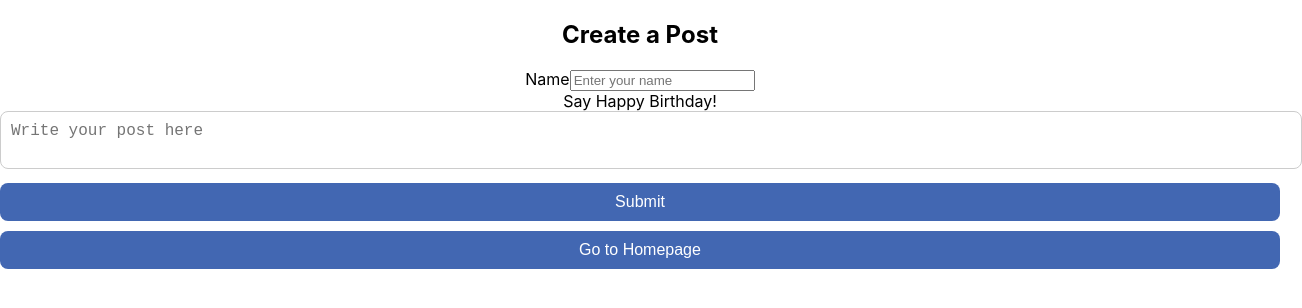
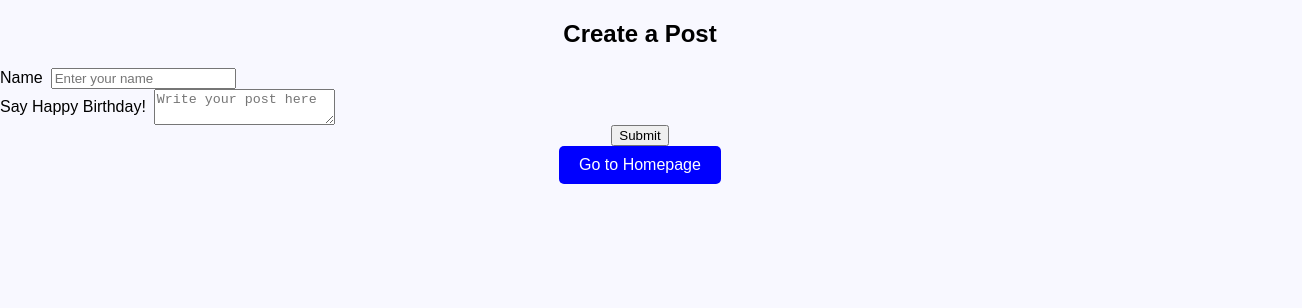
Before and after one commit to blovelace84/new-birthday-repo, a React (Create React App) app in the folder birthday/: page /posts in a window 1280 px wide. Shown: the top 308 px of the page, 1302 px wide, since content can reach past the window. Built offline with nearby package versions, Linux system fonts and the light colour scheme.

Commit message:
updating commits

```diff
--- a/birthday/src/Homepage.js
+++ b/birthday/src/Homepage.js
@@ -28,8 +28,9 @@ const Homepage = () => {
 
   return (
     <div className="homepage-container">
-      <h1>Welcome to the Homepage</h1>
-      <p>Here are the posts:</p>
+      <h1>Happy Birthday, Naomi</h1>
+      <p>May you enjoy your special with love and happiness.</p>
+      <p>Posts:</p>
 
       <div className="posts-list">
         {posts.map(post => (
--- a/birthday/src/styles.css
+++ b/birthday/src/styles.css
@@ -1,98 +1,67 @@
+body{
+  background-color: ghostwhite;
+  font-family: Arial, Helvetica, sans-serif;
+}
+
+.posts-list {
+  display: flex;
+  flex-direction: column;
+  gap: 16px;
+  margin: 20px;
+  padding: 10px;
+  background-color: deepskyblue;
+  border-radius: 8px;
+}
+
+.post{
+  padding: 12px;
+  border: 1px solid black;
+  border-radius: 4px;
+  background-color: whitesmoke;
+}
+
+.post-title{
+  font-size: 18px;
+  color: whitesmoke;
+}
+
+.navigate-button{
+  padding: 10px 20px;
+  font-size: 16px;
+  color: white;
+  background-color: blue;
+  border: none;
+  border-radius: 5px;
+  cursor: pointer;
+  transition: background-color 0.3s ease;
+}
+
+.navigate-button:hover{
+  background-color: green;
+}
+
+.post-form-container{
+  background-color: ghostwhite;
+}
+
+.input-group {
+  display: flex;
+  align-items: center;
+  gap: 8px;
+}
 
 
+.input-button {
+  padding: 10px 16px;
+  font-size: 16px;
+  color: white;
+  background-color: #007bff;
+  border: none;
+  border-radius: 4px;
+  cursor: pointer;
+  transition: background-color 0.3s ease;
+}
 
-  /**/* General Styles */
-  body {
-    font-family: Arial, sans-serif;
-    margin: 0;
-    background-color: #f0f2f5;
-  }
-
-  .container {
-    max-width: 600px;
-    margin: auto;
-    background: white;
-    border: 1px solid #ccc;
-    border-radius: 8px;
-    overflow: hidden;
-    box-shadow: 0 4px 6px rgba(0, 0, 0, 0.1);
-  }
-
-  /* Navbar */
-  .navbar {
-    display: flex;
-    justify-content: space-between;
-    align-items: center;
-    padding: 10px 20px;
-    background-color: #4267b2;
-    color: white;
-  }
-
-  .logo {
-    font-size: 1.5rem;
-    font-weight: bold;
-  }
-
-  .search-bar {
-    padding: 5px;
-    border: none;
-    border-radius: 16px;
-    width: 60%;
-  }
-
-  .profile-menu {
-    cursor: pointer;
-  }
-
-  /* Main Content */
-  .main-content {
-    padding: 20px;
-  }
-
-  .post-input {
-    margin-bottom: 20px;
-  }
-
-  textarea {
-    width: 100%;
-    padding: 10px;
-    border: 1px solid #ccc;
-    border-radius: 8px;
-    resize: none;
-    font-size: 1rem;
-  }
-
-  button {
-    display: block;
-    width: 100%;
-    margin-top: 10px;
-    padding: 10px;
-    background-color: #4267b2;
-    color: white;
-    border: none;
-    border-radius: 8px;
-    font-size: 1rem;
-    cursor: pointer;
-  }
-
-  button:hover {
-    background-color: #365899;
-  }
-
-  /* Timeline */
-  .timeline {
-    margin-top: 20px;
-  }
-
-  .post {
-    background: #fff;
-    border: 1px solid #ccc;
-    border-radius: 8px;
-    padding: 10px;
-    margin-bottom: 10px;
-  }
-
-  .no-posts {
-    color: #888;
-    text-align: center;
-  }
+.input-button:hover {
+  background-color: #0056b3;
+}
```
